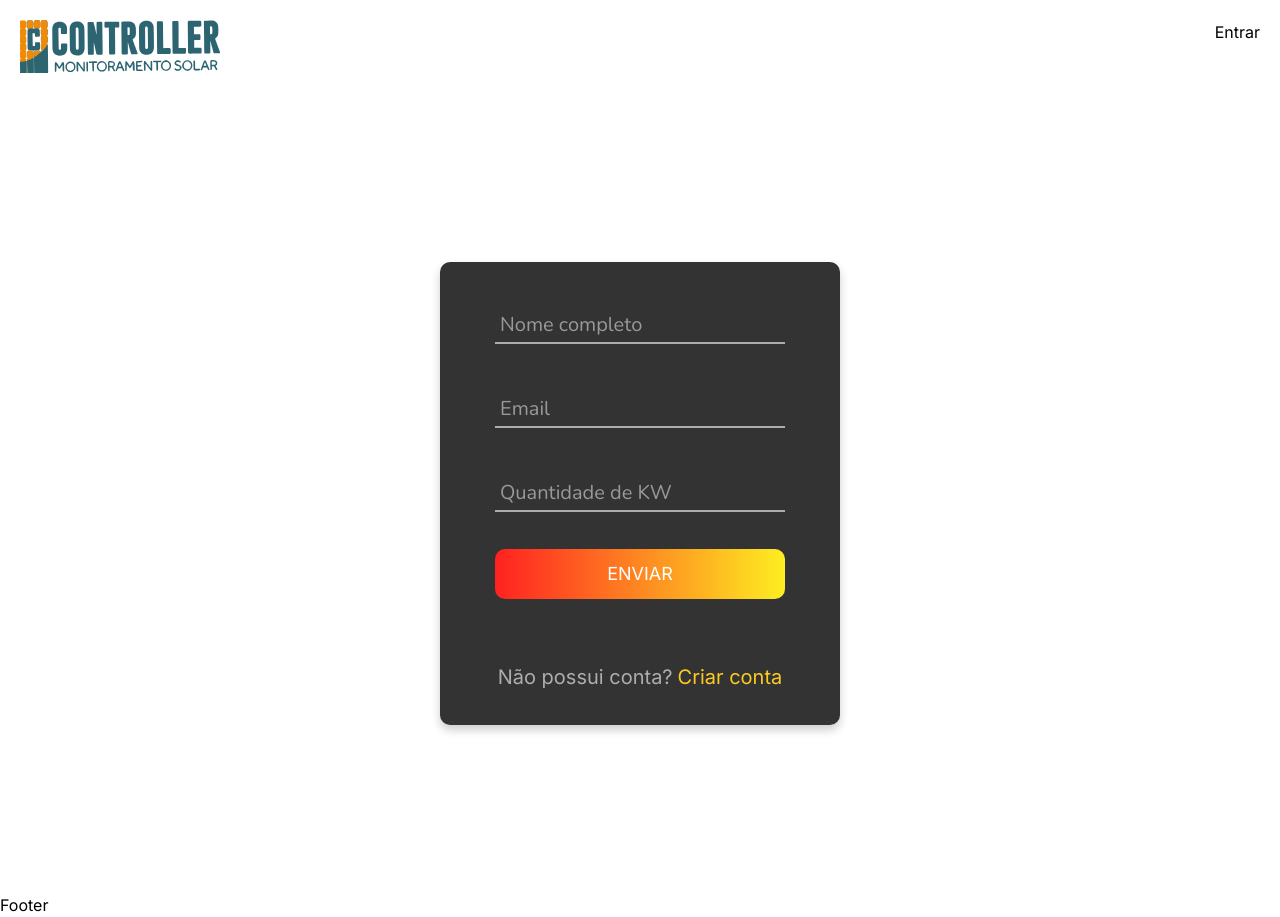
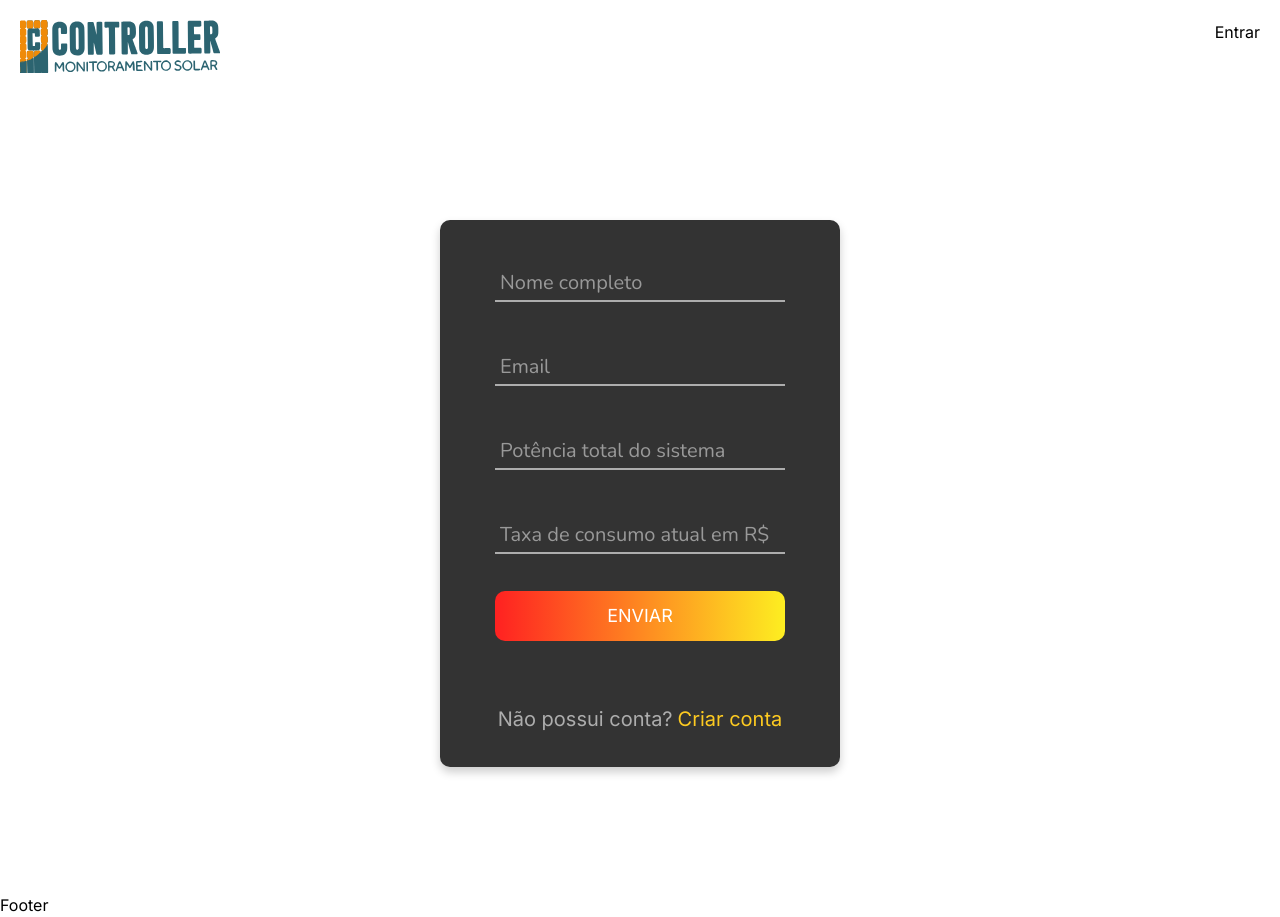
Before and after one commit to MuriloSouza955/_front, a Next.js app: page / in a window 1280 px wide. Built offline with nearby package versions, Linux system fonts and the light colour scheme; a web font is replaced by a local one.

Commit message:
Cadastro inicial concluido

```diff
--- a/src/app/components/Cadastro.tsx
+++ b/src/app/components/Cadastro.tsx
@@ -1,21 +1,14 @@
 "use client";
 import { useState } from "react";
 import "./style.css";
-import { validateEmail } from "./validateCadastro";
 
 export default function Cadastro() {
   const [nome, setNome] = useState("");
   const [email, setEmail] = useState("");
   const [qtdeKW, setQtdeKW] = useState("");
+  const [valorKW, setValorKW] = useState("");
   const [emailErr, setEmailErr] = useState(false);
 
-  const validate = () => {
-    if (!validateEmail.test(email)) {
-      setEmailErr(true);
-    } else {
-      setEmailErr(false);
-    }
-  };
   return (
     <div className="container-login">
       <div className="wrap-login">
@@ -54,7 +47,20 @@ export default function Cadastro() {
             />
             <span
               className="focus-input"
-              data-placeholder="Quantidade de KW"
+              data-placeholder="Potência total do sistema"
+            ></span>
+          </div>
+
+          <div className="wrap-input">
+            <input
+              className={valorKW !== "" ? "has-val input" : "input"}
+              type="number"
+              value={valorKW}
+              onChange={(e) => setValorKW(e.target.value)}
+            />
+            <span
+              className="focus-input"
+              data-placeholder="Taxa de consumo atual em R$"
             ></span>
           </div>
 
--- a/src/app/components/validateCadastro.jsx
+++ /dev/null
@@ -1 +0,0 @@
-export const validateEmail = new RegExp("^[a-zA-Z0-9._:$!%-]+@[a-zA-Z0-9.-]+.[a-zA-Z]$")
```
